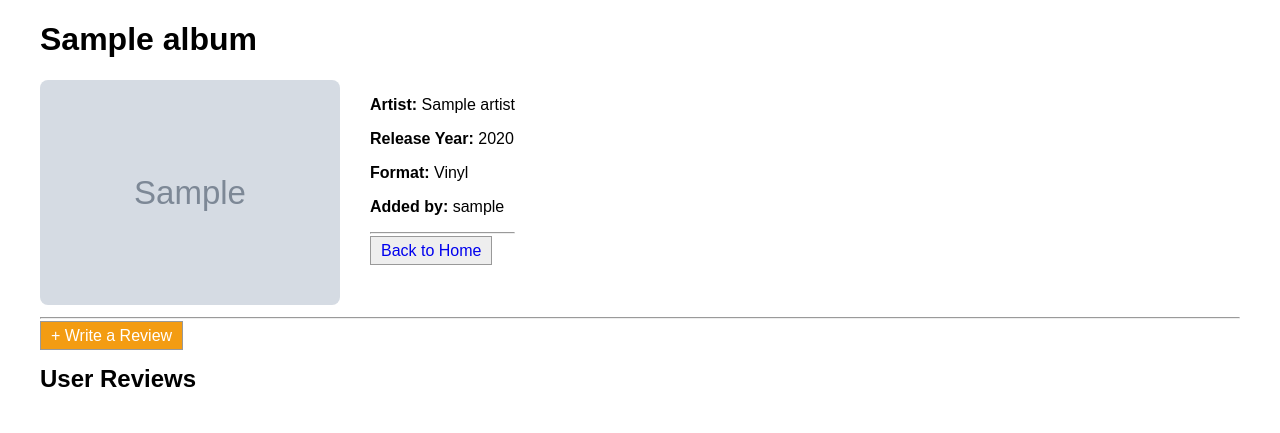
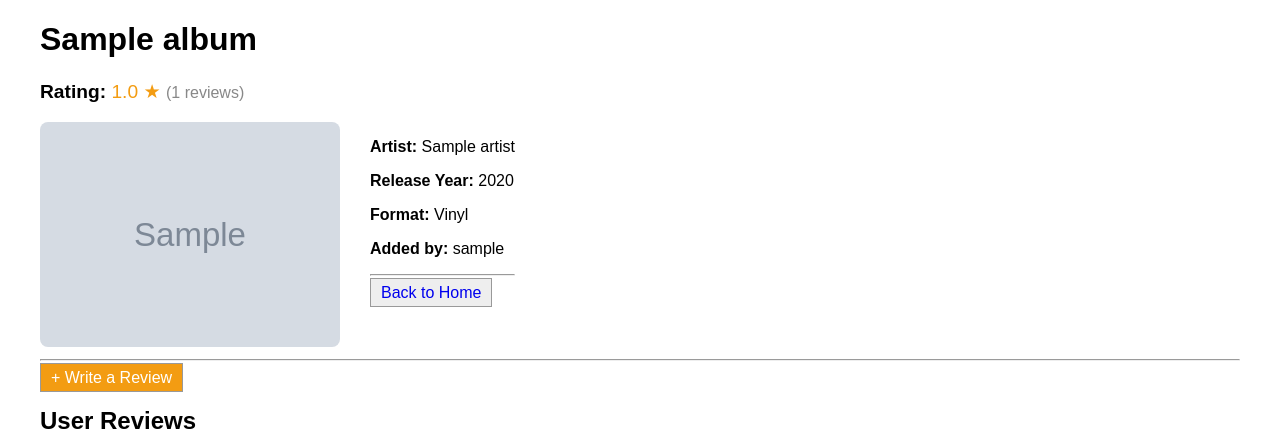
Before and after one commit to Sailor4/MusicAlbumsReviews, a Django app: page /albums/1/ in a window 1280 px wide. Shown: the part 69-502 px from the top of the page. Run offline with Django 5.2, Linux system fonts and the light colour scheme; tables that the repository leaves empty hold one stand-in row (values such as "Sample post"); grey boxes marked "Sample" are stand-in pictures.

Commit message:
added total rating of all reviews

```diff
--- a/albums/templates/albums/album-details.html
+++ b/albums/templates/albums/album-details.html
@@ -3,6 +3,13 @@
 {% block content %}
 <div class="album-details">
     <h1>{{ album.title }}</h1>
+    <p style="font-size: 1.2rem;">
+    <strong>Rating:</strong>
+    <span style="color: #f39c12;">
+        {{ average_rating }} ★
+    </span>
+    <small style="color: #888;">({{ reviews_count }} reviews)</small>
+    </p>
     <div style="display: flex; gap: 30px;">
         <div>
             {% if album.image_url %}
--- a/albums/views.py
+++ b/albums/views.py
@@ -4,6 +4,7 @@ from django.contrib.auth.mixins import LoginRequiredMixin
 from .models import Album, Review
 from .forms import AlbumCreateForm, ReviewCreateForm
 from django.shortcuts import get_object_or_404
+from django.db.models import Avg, Count
 
 
 class AlbumCreateView(LoginRequiredMixin, CreateView):
@@ -25,6 +26,16 @@ class AlbumDetailView(DetailView):
     template_name = 'albums/album-details.html'
     context_object_name = 'album'
 
+    def get_context_data(self, **kwargs):
+        context = super().get_context_data(**kwargs)
+        reviews = self.object.reviews.all()
+        average = reviews.aggregate(Avg('rating'))['rating__avg']
+        count = reviews.count()
+
+        context['average_rating'] = round(average, 1) if average else "No ratings"
+        context['reviews_count'] = count
+        return context
+
 
 class ReviewCreateView(LoginRequiredMixin, CreateView):
     model = Review
```
